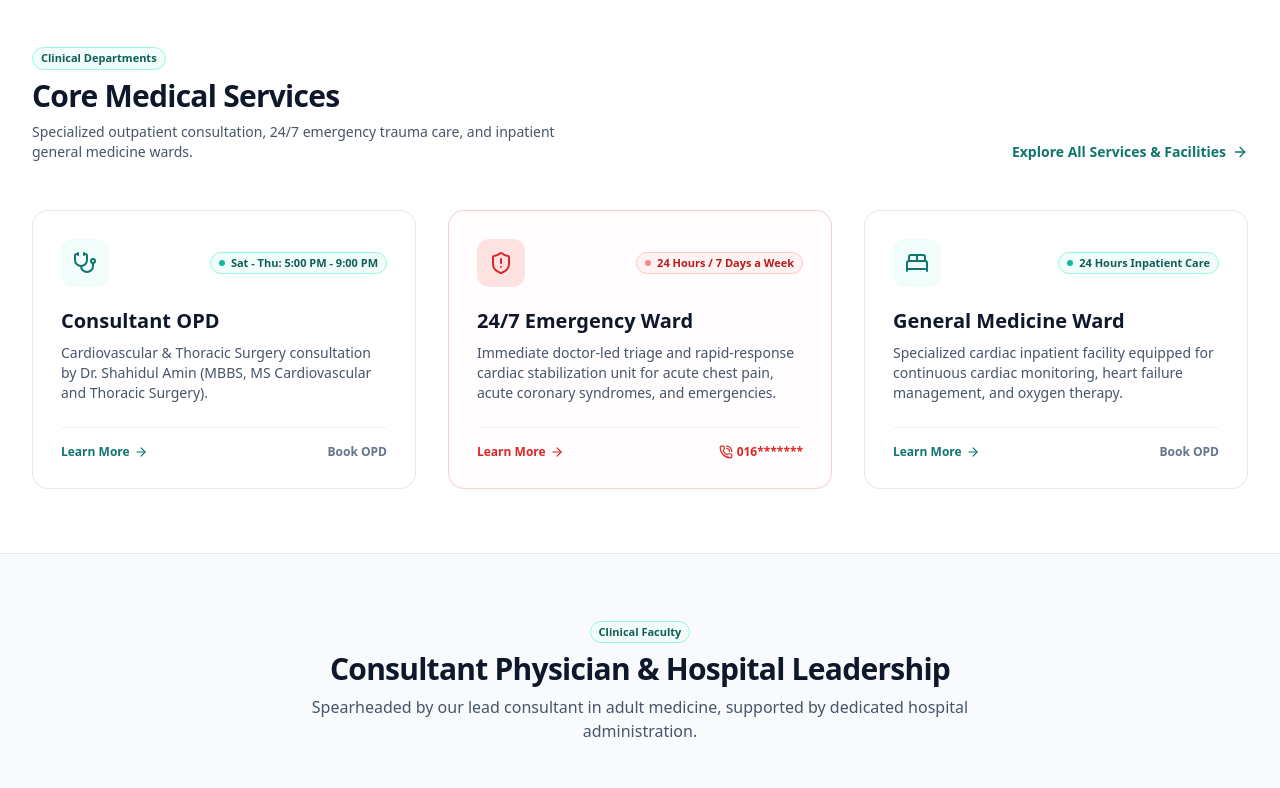
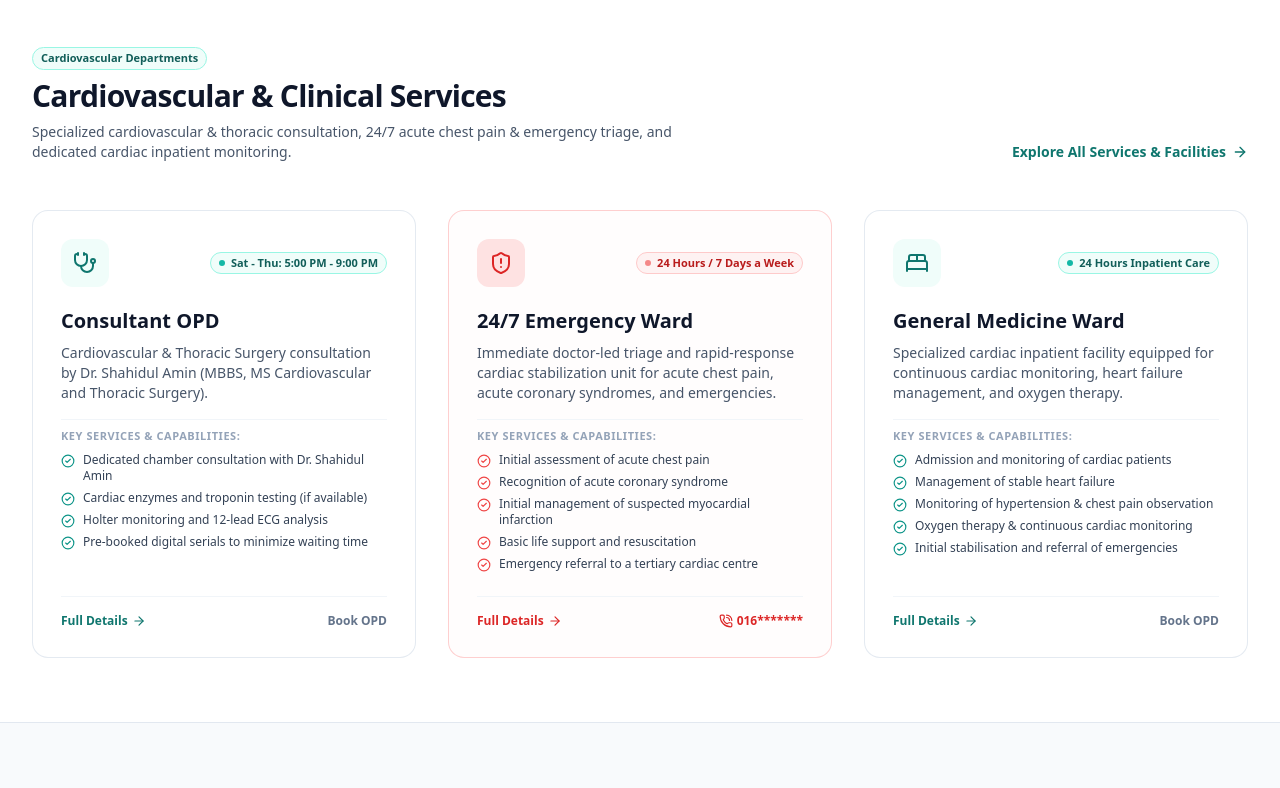
Before and after one commit to armanislamshuvo1/Healthcare-Hospital, a Next.js app: page / in a window 1280 px wide. Shown: the part 2060-2848 px from the top of the page. Built offline with nearby package versions, Linux system fonts and the light colour scheme.

Commit message:
feat: display cardiac services and doctor spotlight
Integrate inpatient and emergency cardiovascular points on the homepage and update the clinical faculty spotlight.

```diff
--- a/components/home/DoctorSpotlight.tsx
+++ b/components/home/DoctorSpotlight.tsx
@@ -40,10 +40,10 @@ export function DoctorSpotlight() {
             Clinical Faculty
           </Badge>
           <h2 className="text-2xl sm:text-3xl font-extrabold text-slate-900 tracking-tight">
-            Consultant Physician & Hospital Leadership
+            Cardiovascular Consultant & Hospital Leadership
           </h2>
           <p className="text-sm sm:text-base text-slate-600 mt-2">
-            Spearheaded by our lead consultant in adult medicine, supported by dedicated hospital administration.
+            Spearheaded by our lead consultant in cardiovascular & thoracic surgery, supported by dedicated hospital administration.
           </p>
         </div>
 
@@ -54,7 +54,7 @@ export function DoctorSpotlight() {
             <div className="md:col-span-5 bg-gradient-to-br from-teal-900 to-slate-900 p-8 sm:p-10 flex flex-col justify-between text-white relative">
               <div className="space-y-4">
                 <Badge variant="teal" dot size="sm" className="bg-teal-950/80 text-teal-300 border-teal-800">
-                  Lead Consultant Physician
+                  Lead Consultant Surgeon
                 </Badge>
 
                 <div className="w-28 h-28 sm:w-32 sm:h-32 rounded-2xl bg-teal-800/40 border-2 border-teal-400/30 flex items-center justify-center text-teal-200 shadow-inner">
--- a/components/home/ServicesPreview.tsx
+++ b/components/home/ServicesPreview.tsx
@@ -1,8 +1,7 @@
 import React from "react";
 import Link from "next/link";
-import { Stethoscope, ShieldAlert, BedDouble, ArrowRight, PhoneCall } from "lucide-react";
+import { Stethoscope, ShieldAlert, BedDouble, ArrowRight, PhoneCall, CheckCircle2, HeartPulse } from "lucide-react";
 import { Badge } from "@/components/ui/Badge";
-import { Button } from "@/components/ui/Button";
 import { HOSPITAL_SERVICES, HOSPITAL_INFO } from "@/lib/constants";
 
 export function ServicesPreview() {
@@ -12,13 +11,13 @@ export function ServicesPreview() {
         <div className="flex flex-col md:flex-row md:items-end justify-between mb-12 gap-4">
           <div>
             <Badge variant="teal" size="sm" className="mb-2">
-              Clinical Departments
+              Cardiovascular Departments
             </Badge>
             <h2 className="text-2xl sm:text-3xl font-extrabold text-slate-900 tracking-tight">
-              Core Medical Services
+              Cardiovascular & Clinical Services
             </h2>
-            <p className="text-sm text-slate-600 mt-2 max-w-xl">
-              Specialized outpatient consultation, 24/7 emergency trauma care, and inpatient general medicine wards.
+            <p className="text-sm text-slate-600 mt-2 max-w-2xl">
+              Specialized cardiovascular & thoracic consultation, 24/7 acute chest pain & emergency triage, and dedicated cardiac inpatient monitoring.
             </p>
           </div>
           <Link
@@ -76,9 +75,28 @@ export function ServicesPreview() {
                     {service.title}
                   </h3>
 
-                  <p className="text-xs sm:text-sm text-slate-600 leading-relaxed mb-6">
+                  <p className="text-xs sm:text-sm text-slate-600 leading-relaxed mb-4">
                     {service.shortDesc}
                   </p>
+
+                  {/* Cardiac Points List from Brief */}
+                  <div className="mb-6 space-y-2 pt-2 border-t border-slate-100">
+                    <span className="text-[11px] font-bold uppercase tracking-wider text-slate-400 block mb-2">
+                      Key Services & Capabilities:
+                    </span>
+                    <ul className="space-y-1.5">
+                      {service.features.map((feat, idx) => (
+                        <li key={idx} className="flex items-start gap-2 text-xs text-slate-700">
+                          <CheckCircle2
+                            className={`w-3.5 h-3.5 mt-0.5 flex-shrink-0 ${
+                              isEmergency ? "text-red-500" : "text-teal-600"
+                            }`}
+                          />
+                          <span>{feat}</span>
+                        </li>
+                      ))}
+                    </ul>
+                  </div>
                 </div>
 
                 <div className="pt-4 border-t border-slate-100 flex items-center justify-between mt-auto">
@@ -88,7 +106,7 @@ export function ServicesPreview() {
                       isEmergency ? "text-red-600" : "text-teal-700"
                     }`}
                   >
-                    <span>Learn More</span>
+                    <span>Full Details</span>
                     <ArrowRight className="w-3.5 h-3.5" />
                   </Link>
 
```
